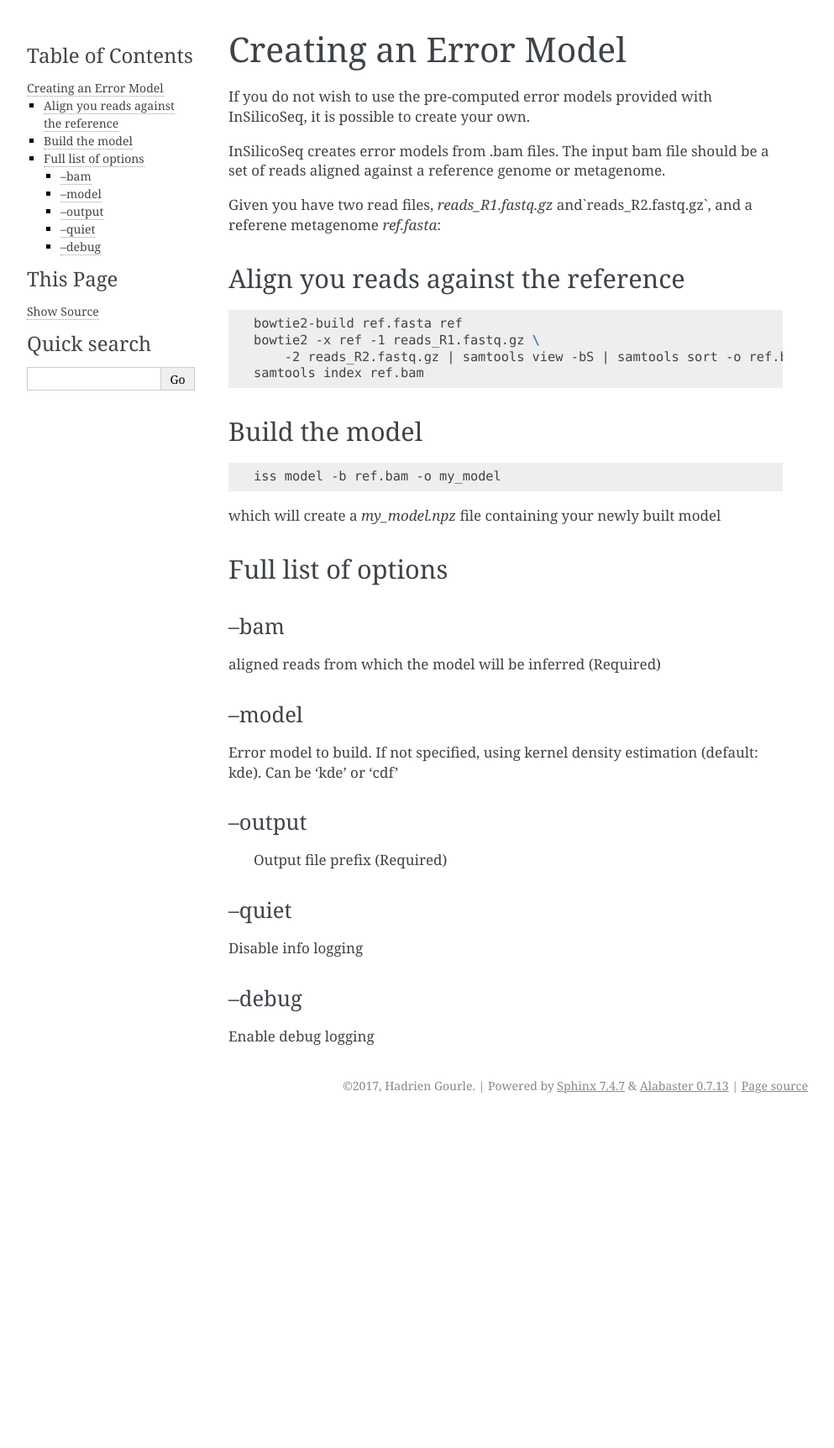
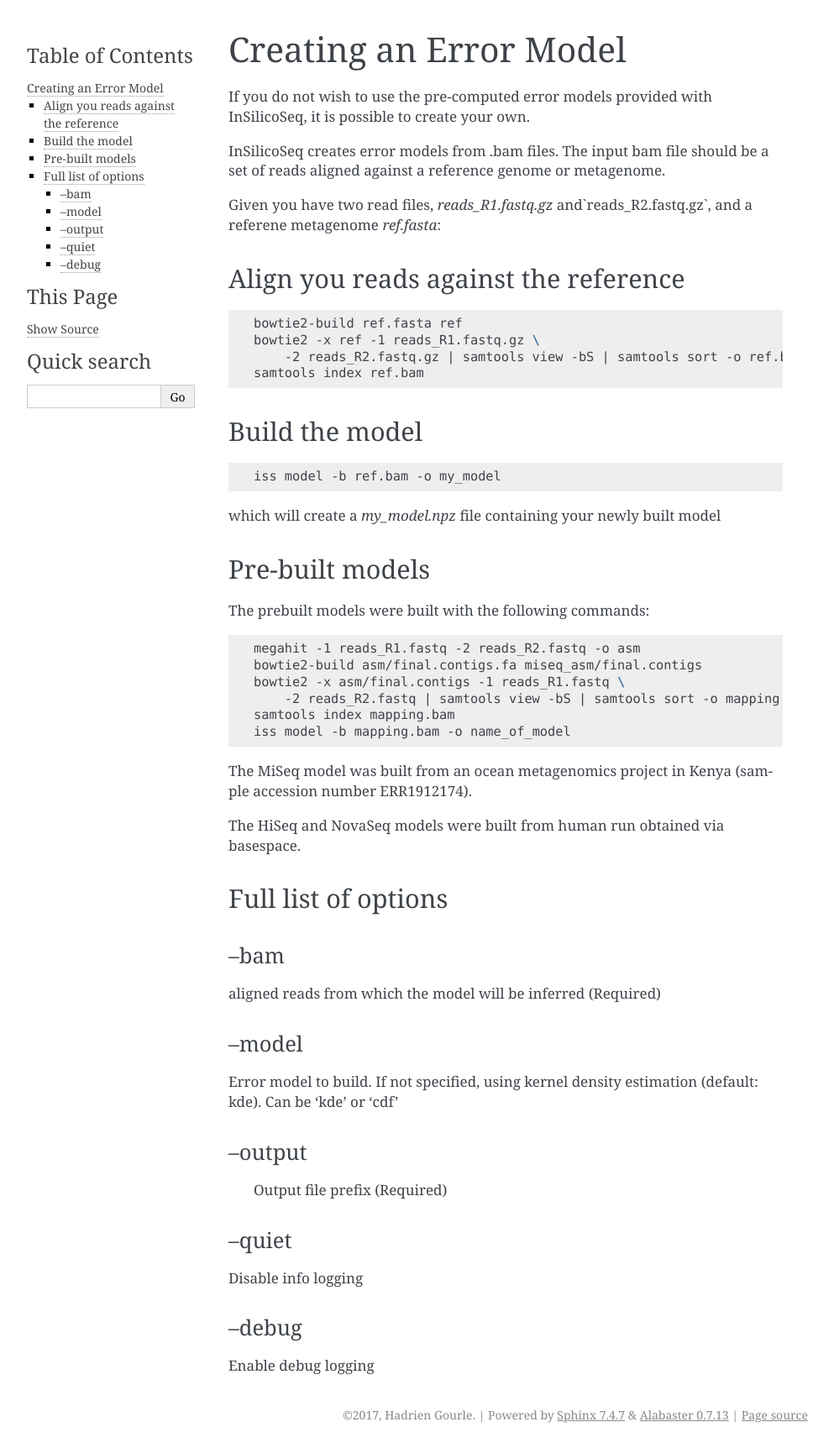
Before and after one commit to HadrienG/InSilicoSeq, a Sphinx documentation site: the page built from doc/iss/model.rst, in a window 1280 px wide. Shown: the whole page at 84% size, without its empty margins (148-1141 px from the left). Built offline with Sphinx 7.4.7, drawn with Linux system fonts in a browser that asks for light colours; before the commit the page ends 1332 px from its top, so only the background shows below that.

Commit message:
miseq profile info

```diff
--- a/doc/index.rst
+++ b/doc/index.rst
@@ -16,7 +16,7 @@ InSilicoSeq support substitution, insertion, deletion errors, and models gc bias
 Details
 -------
 
-**Authors:** Hadrien Gourlé, Juliette Hayer and Oskar E. Karlsson
+**Authors:** Hadrien Gourlé, Juliette Hayer, Oskar E. Karlsson and Erik Bomgcam-Rudloff
 **Contact:** `hadrien.gourle@slu.se<hadrien.gourle@slu.se>`_
 **GitHub:** `https://github.com/HadrienG/InSilicoSeq<https://github.com/HadrienG/InSilicoSeq>`_
 **License:** MIT
--- a/doc/iss/model.rst
+++ b/doc/iss/model.rst
@@ -28,6 +28,26 @@ Build the model
 
 which will create a `my_model.npz` file containing your newly built model
 
+Pre-built models
+----------------
+
+The prebuilt models were built with the following commands:
+
+.. code-block:: bash
+
+    megahit -1 reads_R1.fastq -2 reads_R2.fastq -o asm
+    bowtie2-build asm/final.contigs.fa miseq_asm/final.contigs
+    bowtie2 -x asm/final.contigs -1 reads_R1.fastq \
+        -2 reads_R2.fastq | samtools view -bS | samtools sort -o mapping.bam
+    samtools index mapping.bam
+    iss model -b mapping.bam -o name_of_model
+
+
+The MiSeq model was built from an ocean metagenomics project in Kenya (sample accession number ERR1912174).
+
+The HiSeq and NovaSeq models were built from human run obtained via basespace.
+
+
 Full list of options
 --------------------
 
```
